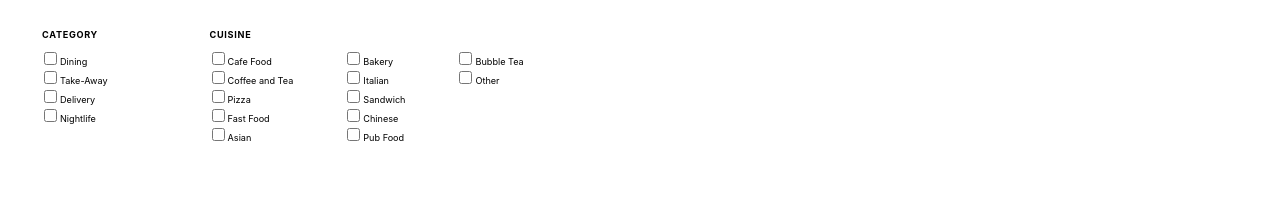
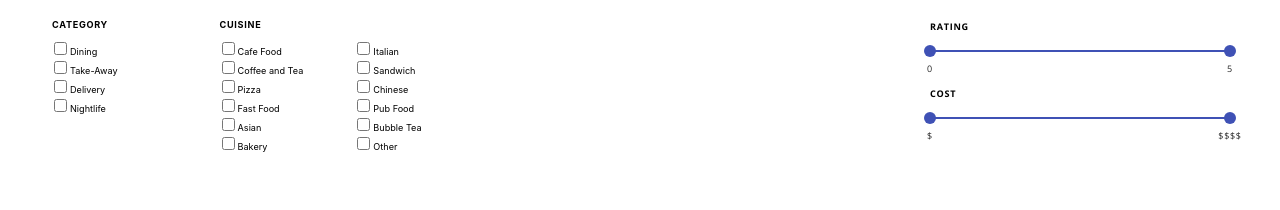
Before and after one commit to AV-room/zomatwo, a React (Create React App) app: page / in a window 1280 px wide. Shown: the top 210 px of the page. Built offline with nearby package versions, Linux system fonts and the light colour scheme; no server answers.

Commit message:
reinstate sliders and apply styles to their text

```diff
--- a/src/App.scss
+++ b/src/App.scss
@@ -56,18 +56,37 @@
   display: flex;
   background-color: #fff;
   height: 80vh;
-  padding: 30px 40px;
+  padding: 20px 50px;
   flex-direction: column;
+  justify-content: space-between;
 
-  @media (min-width: 640px) {
+  @media (min-width: 890px) {
     flex-direction: row;
     height: 20vh;
     min-height: 150px;
   }
 
+  .checkbox-groups {
+    display: flex;
+  }
+
   .sliders {
     display: flex;
     flex-direction: column;
+
+    p {
+      font-family: 'Open Sans';
+      font-size: 0.57em;
+      font-weight: bold;
+      text-transform: uppercase;
+      letter-spacing: 0.7px;
+    }
+
+    span {
+      font-family: 'Open Sans';
+      font-size: 0.75em;
+      letter-spacing: 0.7px;
+    }
   }
 }
 
--- a/src/App.tsx
+++ b/src/App.tsx
@@ -156,6 +156,7 @@ const App = () => {
   return (
     <div className="container">
       <div className="filter-panel">
+        <div className="checkbox-groups">
           <CheckboxGroup
             name="category"
             label="Category"
@@ -168,7 +169,9 @@ const App = () => {
             childLabelValues={cuisineCheckboxes}
             onChange={handleCuisinesChange}
           />
-        {/* <div className="sliders">
+        </div>
+
+        <div className="sliders">
           <div className="slider">
             <Typography id="rating-range-slider" gutterBottom>
               Rating
@@ -202,7 +205,7 @@ const App = () => {
               marks={costMarks}
             />
           </div>
-        </div> */}
+        </div>
       </div>
 
       <div className="results-panel">
```
Lines whose indentation alone changed are shown as unchanged.
